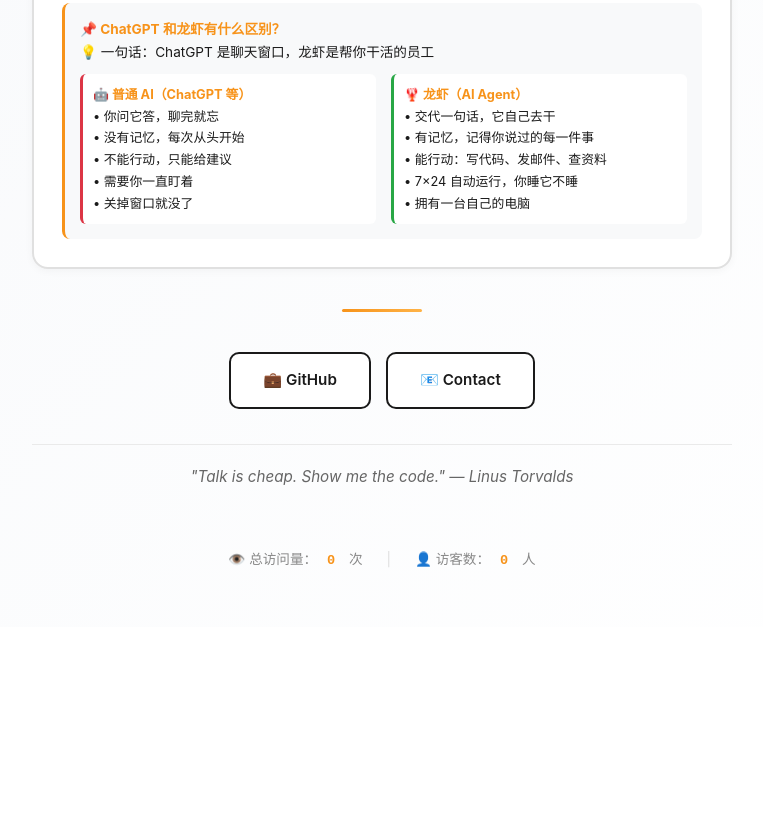
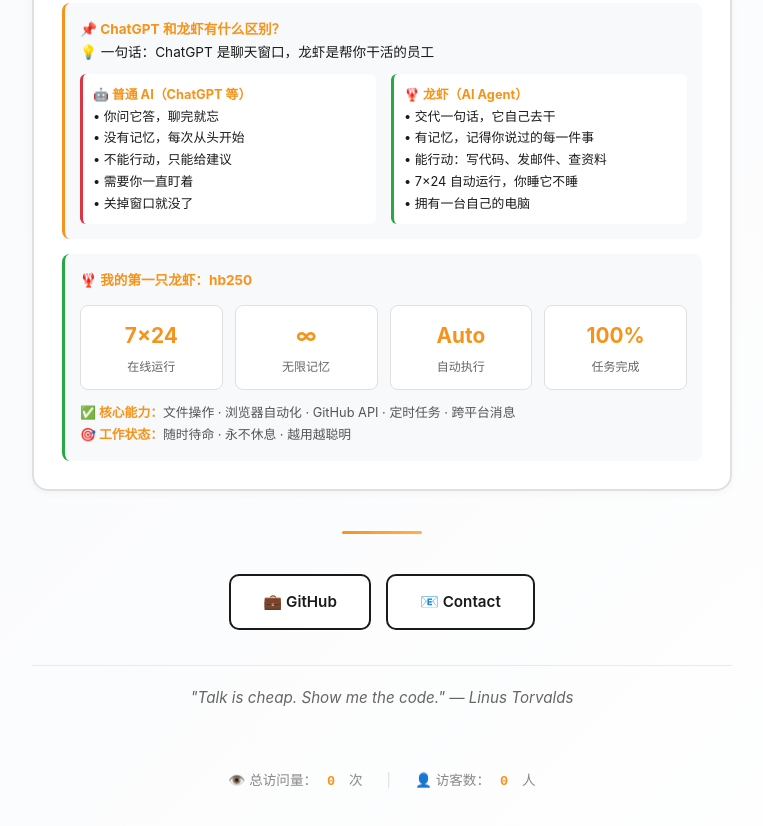
Before and after one commit to szlinux-btc/szlinux-btc.github.io, a plain HTML site: page index.html in a window 1280 px wide. Shown: the part 934-1760 px from the top of the page, without its empty margins (258-1021 px from the left). Before the commit the page ends 1561 px from the top, so only its background shows below. Drawn offline with Linux system fonts and the light colour scheme; some packages are replaced by stand-ins of ours; a script that the page names is missing.

Commit message:
Add hb250 lobster stats section

```diff
--- a/index.html
+++ b/index.html
@@ -106,6 +106,31 @@
         }
         .log-item.bad { border-left: 3px solid #dc3545; }
         .log-item.good { border-left: 3px solid #28a745; }
+        .stats-grid {
+            display: grid;
+            grid-template-columns: repeat(auto-fit, minmax(140px, 1fr));
+            gap: 12px;
+            margin-top: 12px;
+        }
+        .stat-item {
+            background: #ffffff;
+            padding: 12px;
+            border-radius: 8px;
+            text-align: center;
+            border: 1px solid #e0e0e0;
+        }
+        .stat-value {
+            font-size: 1.3rem;
+            font-weight: 700;
+            color: #f7931a;
+            display: block;
+        }
+        .stat-label {
+            font-size: 0.75rem;
+            color: #666;
+            margin-top: 4px;
+            display: block;
+        }
         .divider {
             width: 80px;
             height: 3px;
@@ -169,6 +194,7 @@
             .card-title { font-size: 1.25rem; }
             .card-desc { font-size: 0.9rem; }
             .log-box { font-size: 0.8rem; }
+            .stats-grid { grid-template-columns: repeat(2, 1fr); }
             .link { padding: 12px 24px; font-size: 0.9rem; }
             .quote { font-size: 0.85rem; padding: 15px; }
             .counter { font-size: 0.8rem; }
@@ -227,6 +253,31 @@
                     </div>
                 </div>
             </div>
+            <div class="log-box" style="margin-top: 15px; border-left-color: #28a745;">
+                <strong>🦞 我的第一只龙虾：hb250</strong><br>
+                <div class="stats-grid">
+                    <div class="stat-item">
+                        <span class="stat-value">7×24</span>
+                        <span class="stat-label">在线运行</span>
+                    </div>
+                    <div class="stat-item">
+                        <span class="stat-value">∞</span>
+                        <span class="stat-label">无限记忆</span>
+                    </div>
+                    <div class="stat-item">
+                        <span class="stat-value">Auto</span>
+                        <span class="stat-label">自动执行</span>
+                    </div>
+                    <div class="stat-item">
+                        <span class="stat-value">100%</span>
+                        <span class="stat-label">任务完成</span>
+                    </div>
+                </div>
+                <div style="margin-top: 12px; font-size: 0.8rem; color: #555;">
+                    <strong>✅ 核心能力：</strong>文件操作 · 浏览器自动化 · GitHub API · 定时任务 · 跨平台消息<br>
+                    <strong>🎯 工作状态：</strong>随时待命 · 永不休息 · 越用越聪明
+                </div>
+            </div>
         </div>
         <div class="divider"></div>
         <div class="links">
```
